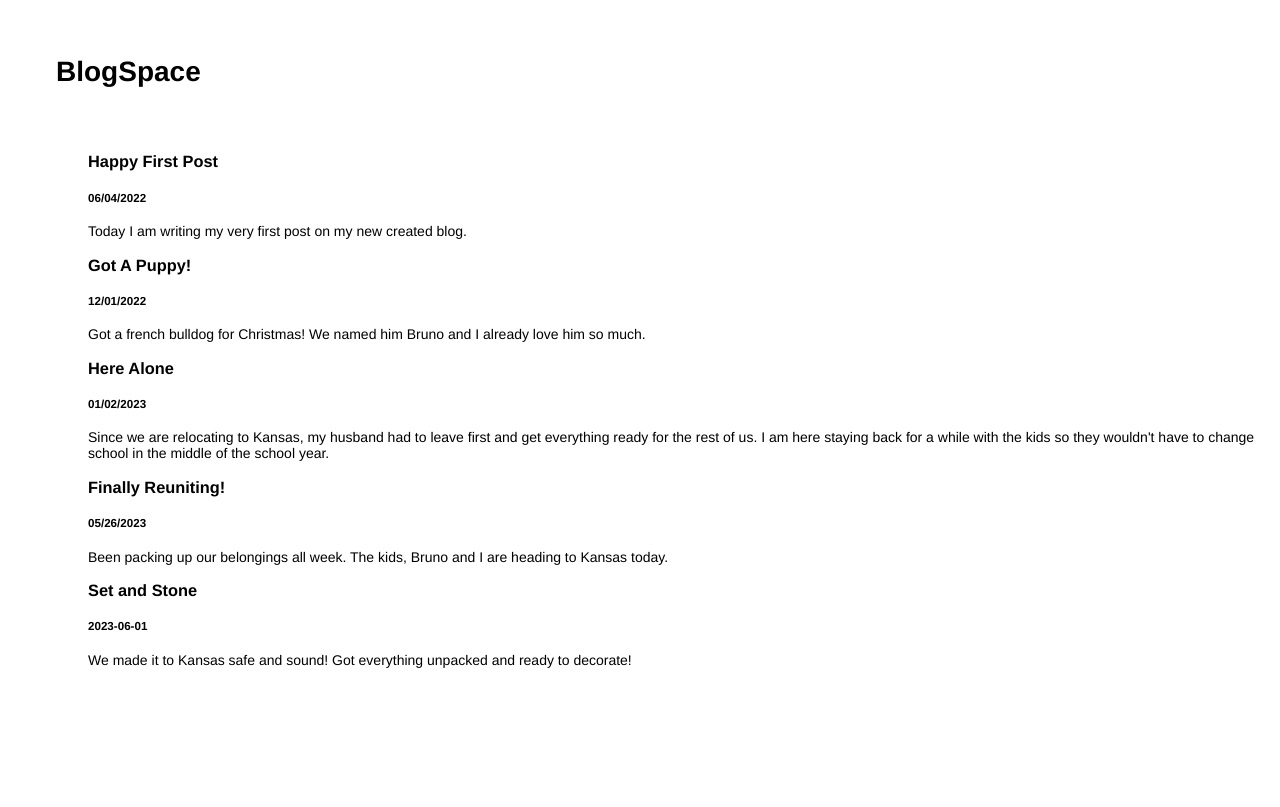
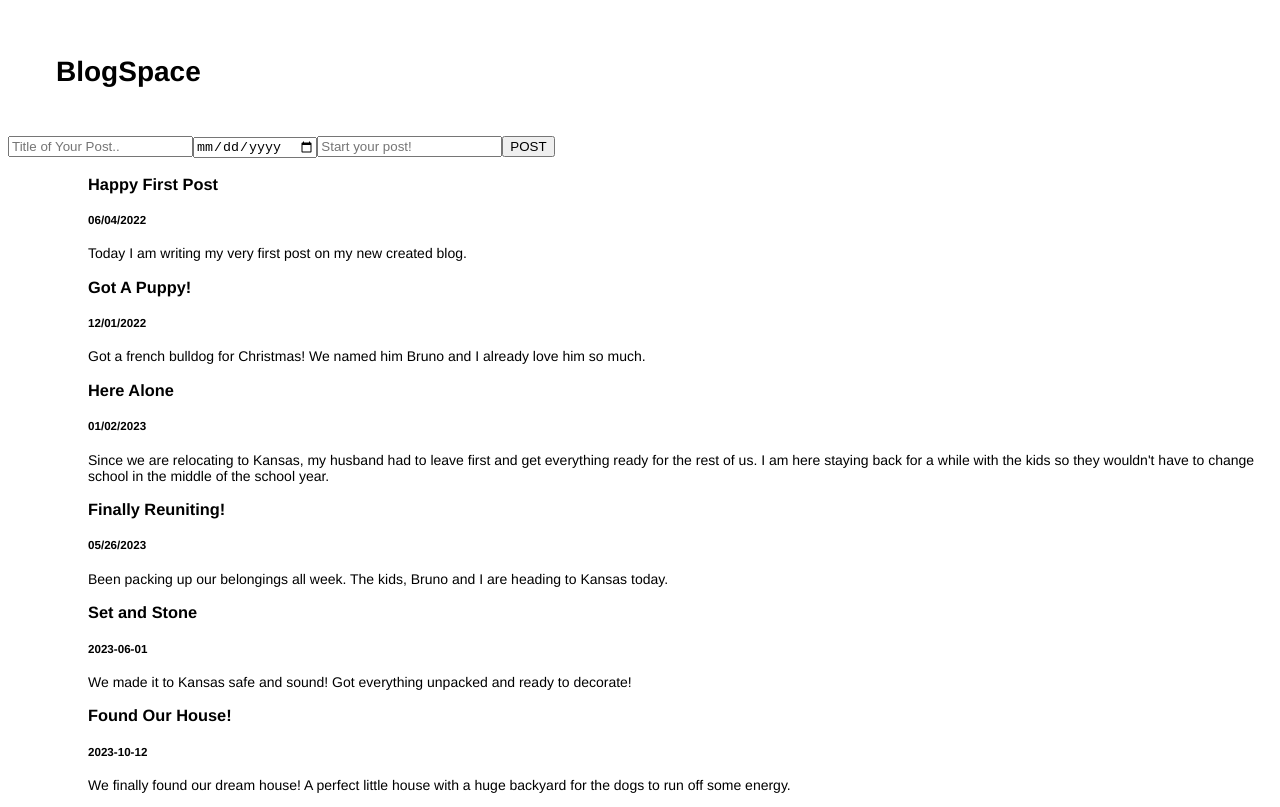
Before and after one commit to jane-stack/phase-3-blog-project, a React (Create React App) app in the folder blog-client/: page / in a window 1280 px wide. Built offline with nearby package versions, Linux system fonts and the light colour scheme; data requests are answered from the project's data file.

Commit message:
Got the POST method working. Able to post a new Blog post and have it render immmediately onto the page.

```diff
--- a/blog-client/db.json
+++ b/blog-client/db.json
@@ -29,6 +29,12 @@
       "date": "2023-06-01",
       "description": "We made it to Kansas safe and sound! Got everything unpacked and ready to decorate!",
       "id": 5
+    },
+    {
+      "title": "Found Our House!",
+      "date": "2023-10-12",
+      "description": "We finally found our dream house! A perfect little house with a huge backyard for the dogs to run off some energy.",
+      "id": 6
     }
   ]
 }
--- a/blog-client/src/components/App.js
+++ b/blog-client/src/components/App.js
@@ -1,6 +1,7 @@
 import React, { useEffect, useState } from "react";
 import Header from "./Header";
 import BlogList from "./BlogList";
+import NewPost from "./NewPost";
 
 function App() {
   const [posts, setPosts] = useState([]);
@@ -8,12 +9,17 @@ function App() {
   useEffect(() => {
     fetch("http://localhost:6001/blogPost")
     .then(resp => resp.json())
-    .then(posts  => setPosts(posts))
-  }, [])
+    .then(posts  => setPosts(posts));
+  }, []);
+
+  const handleAddPost = (newPost) => {
+    setPosts([...posts, newPost]);
+  }
 
   return (
     <main className="App">
-      <Header/>
+      <Header />
+      <NewPost onAddPost={handleAddPost} />
       <BlogList posts={posts} />
     </main>
   );
--- a/blog-client/src/components/NewPost.js
+++ b/blog-client/src/components/NewPost.js
@@ -1,9 +1,37 @@
-import React from "react";
-function NewPost() {
+import React, { useState } from "react";
+
+function NewPost({onAddPost}) {
+    const [title, setTitle] = useState("");
+    const [date, setDate] = useState("");
+    const [description, setDescription] = useState("");
+
+    function handleSubmit(e) {
+        e.preventDefault();
+        const newPost = {
+            title: title,
+            date: date,
+            description: description
+        }
+
+        fetch("http://localhost:6001/blogPost", {
+            method: "POST",
+            headers: {
+                "Content-Type": "application/json",
+            },
+            body: JSON.stringify(newPost),
+        })
+        .then(resp => resp.json())
+        .then(newPost => onAddPost(newPost));
+    }
+
     return (
-        <form className="new-post">
-
+        <form className="new-post" onSubmit={handleSubmit}>
+            <input type="text" name="title" placeholder="Title of Your Post.." onChange={(e) => setTitle(e.target.value)} value={title} />
+            <input type="date" name="date" onChange={(e) => setDate(e.target.value)} value={date} />
+            <input type="text" name="description" placeholder="Start your post!" onChange={(e) => setDescription(e.target.value)} value={description} />
+            <button>POST</button>
         </form>
     )
 }
+
 export default NewPost;
```
